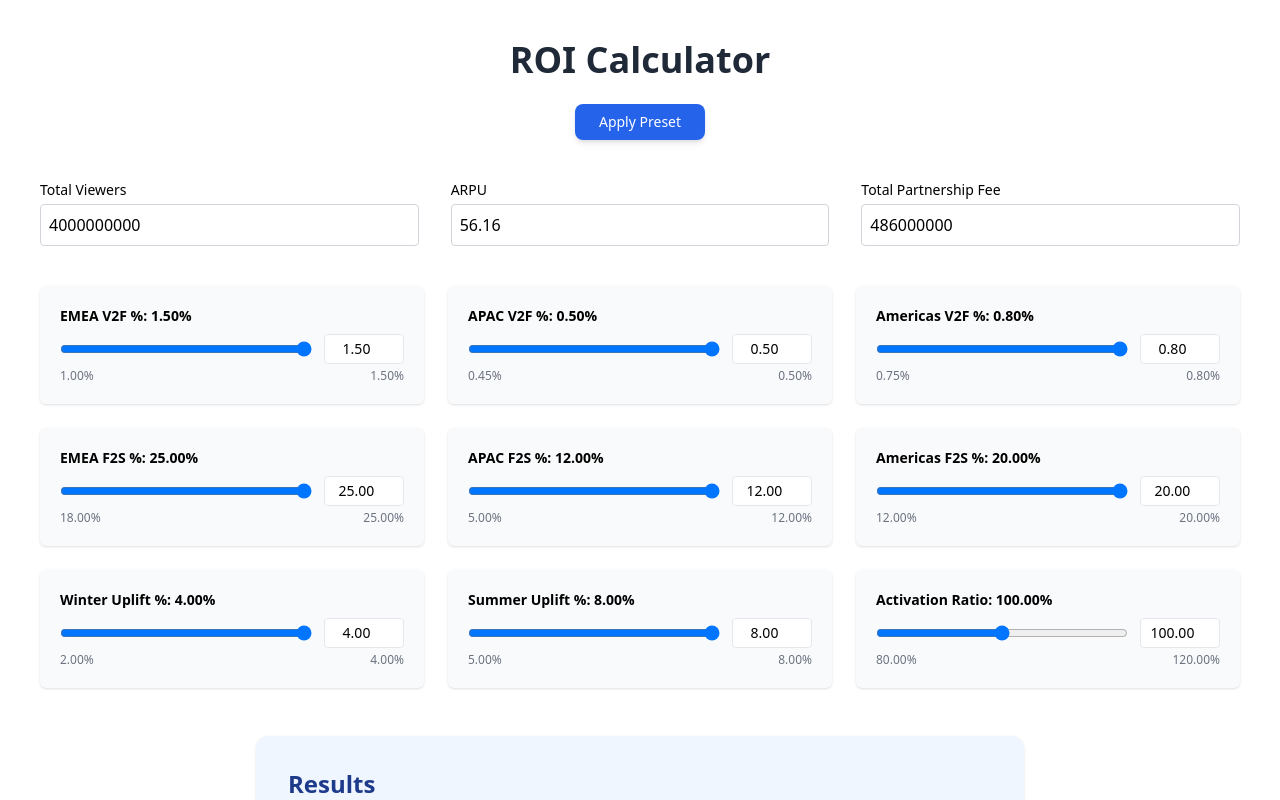
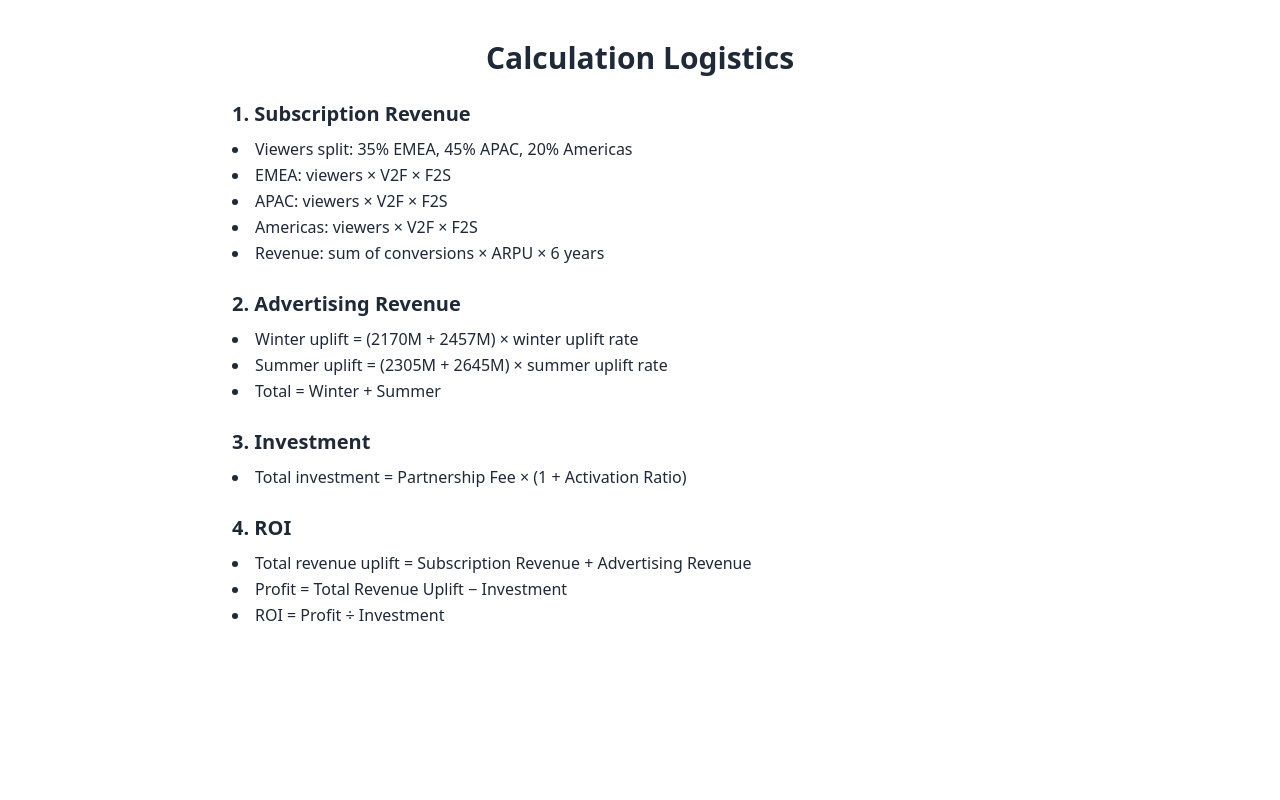
Before and after one commit to Mezzali22/ROI-Calculator, a React (Vite) app: page /logistics in a window 1280 px wide. Shown: the top 800 px of the page. Built offline with nearby package versions, Linux system fonts and the light colour scheme.

Commit message:
Add logistics page and finalize tooltip support

```diff
--- /dev/null
+++ b/src/LogisticsPage.jsx
@@ -0,0 +1,41 @@
+export default function LogisticsPage() {
+    return (
+      <div className="p-10 max-w-4xl mx-auto text-gray-800 font-sans leading-relaxed">
+        <h1 className="text-3xl font-bold mb-6 text-center">Calculation Logistics</h1>
+        <div className="space-y-6">
+          <section>
+            <h2 className="text-xl font-semibold mb-2">1. Subscription Revenue</h2>
+            <ul className="list-disc list-inside">
+              <li>Viewers split: 35% EMEA, 45% APAC, 20% Americas</li>
+              <li>EMEA: viewers × V2F × F2S</li>
+              <li>APAC: viewers × V2F × F2S</li>
+              <li>Americas: viewers × V2F × F2S</li>
+              <li>Revenue: sum of conversions × ARPU × 6 years</li>
+            </ul>
+          </section>
+          <section>
+            <h2 className="text-xl font-semibold mb-2">2. Advertising Revenue</h2>
+            <ul className="list-disc list-inside">
+              <li>Winter uplift = (2170M + 2457M) × winter uplift rate</li>
+              <li>Summer uplift = (2305M + 2645M) × summer uplift rate</li>
+              <li>Total = Winter + Summer</li>
+            </ul>
+          </section>
+          <section>
+            <h2 className="text-xl font-semibold mb-2">3. Investment</h2>
+            <ul className="list-disc list-inside">
+              <li>Total investment = Partnership Fee × (1 + Activation Ratio)</li>
+            </ul>
+          </section>
+          <section>
+            <h2 className="text-xl font-semibold mb-2">4. ROI</h2>
+            <ul className="list-disc list-inside">
+              <li>Total revenue uplift = Subscription Revenue + Advertising Revenue</li>
+              <li>Profit = Total Revenue Uplift − Investment</li>
+              <li>ROI = Profit ÷ Investment</li>
+            </ul>
+          </section>
+        </div>
+      </div>
+    );
+  }
--- a/src/main.jsx
+++ b/src/main.jsx
@@ -1,10 +1,14 @@
-import React from 'react'
-import ReactDOM from 'react-dom/client'
-import './index.css'
-import ROICalculator from './ROICalculator'
+import React from 'react';
+import ReactDOM from 'react-dom/client';
+import { BrowserRouter, Routes, Route } from 'react-router-dom';
+import ROICalculator from './ROICalculator';
+import LogisticsPage from './LogisticsPage';
 
 ReactDOM.createRoot(document.getElementById('root')).render(
-  <React.StrictMode>
-    <ROICalculator />
-  </React.StrictMode>
-)
+  <BrowserRouter>
+    <Routes>
+      <Route path="/" element={<ROICalculator />} />
+      <Route path="/logistics" element={<LogisticsPage />} />
+    </Routes>
+  </BrowserRouter>
+);
```
Also changed, not shown: 1 other file (tests, documents, lock files or other folders).
